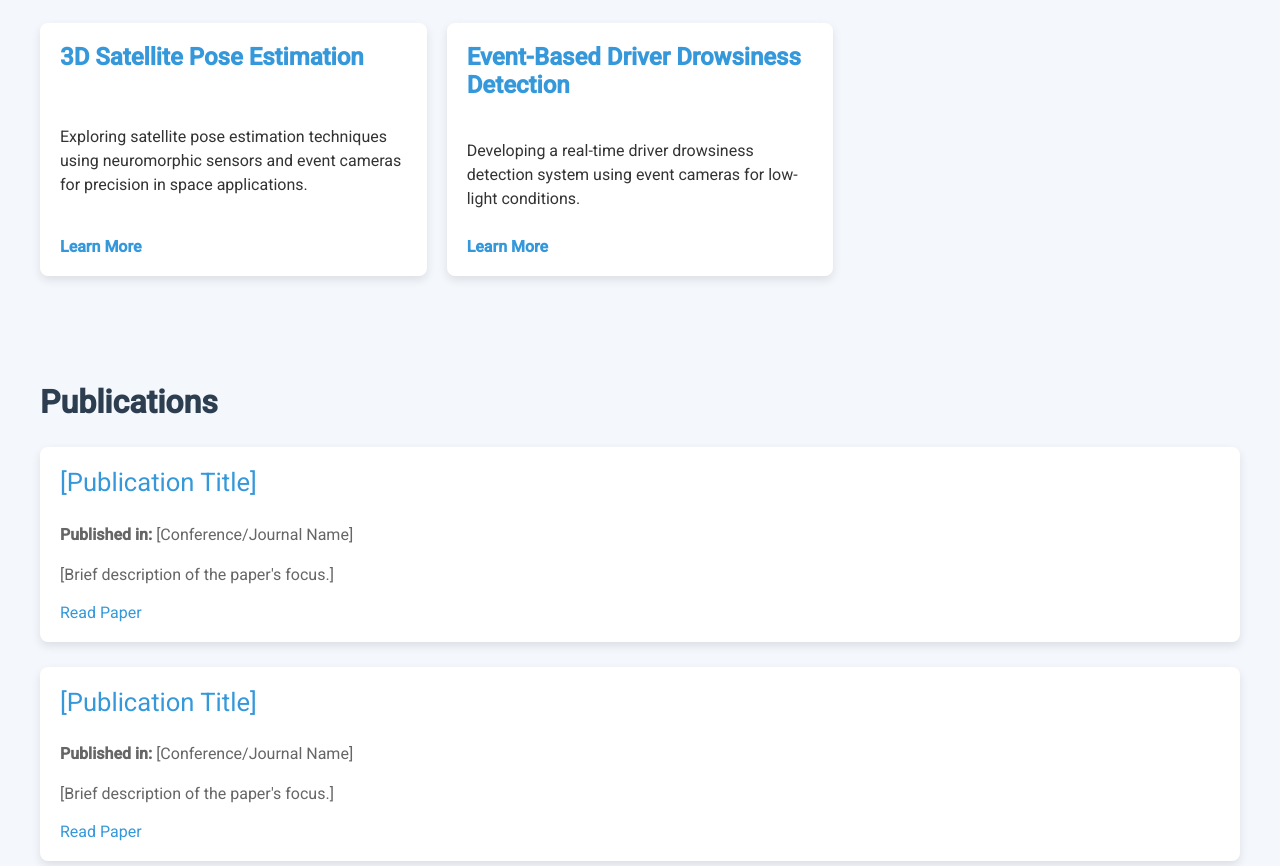
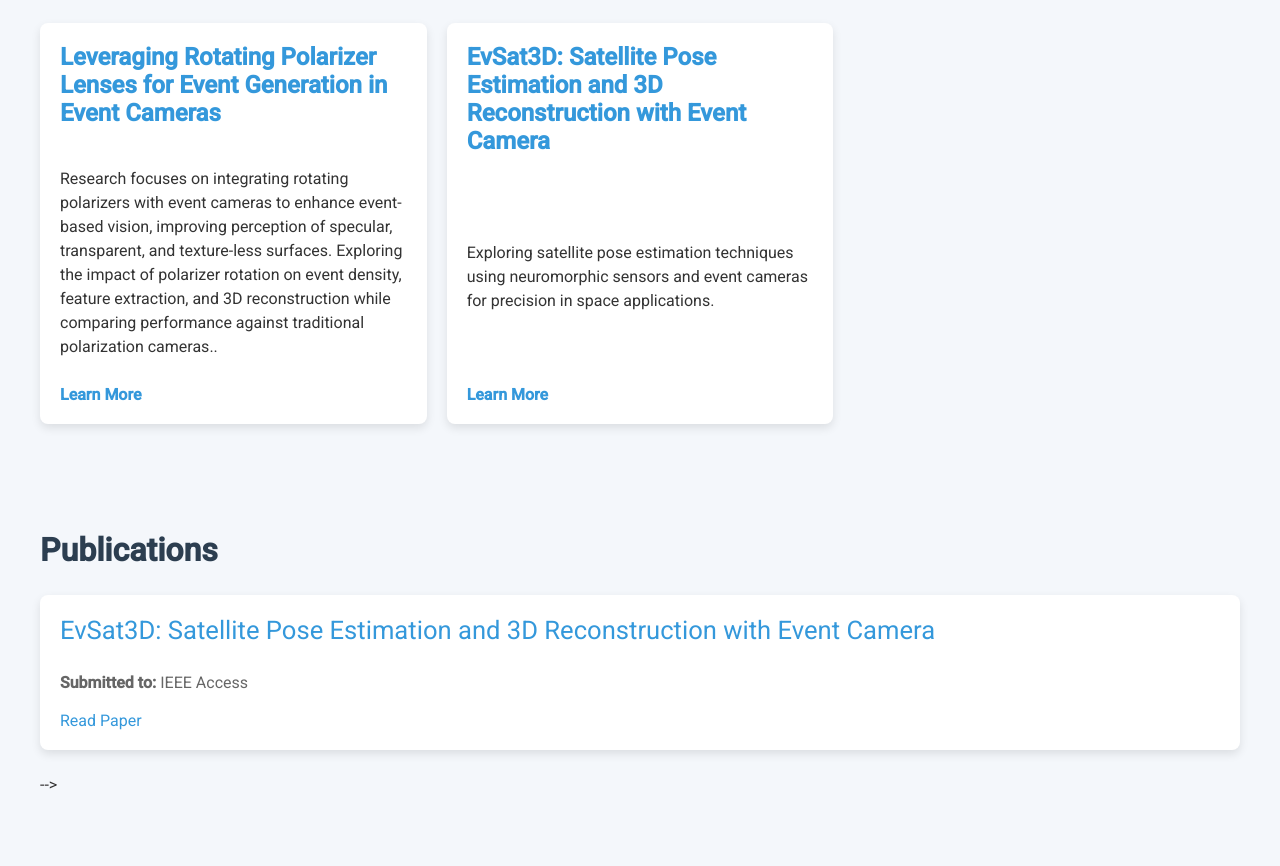
Before and after one commit to Shahid1Malik/Shahid1Malik.github.io, a website: page index.html in a window 1280 px wide. Shown: the part 586-1452 px from the top of the page. Drawn offline with Linux system fonts and the light colour scheme.

Commit message:
Update index.html

```diff
--- a/index.html
+++ b/index.html
@@ -235,15 +235,16 @@
     <h2>Research Projects</h2>
     <div class="content-wrapper">
       <div class="card">
-        <h3>3D Satellite Pose Estimation</h3>
+        <h3>Leveraging Rotating Polarizer Lenses for Event Generation in Event Cameras</h3>
+        <p>Research focuses on integrating rotating polarizers with event cameras to enhance event-based vision, improving perception of specular, transparent, and texture-less surfaces. Exploring the impact of polarizer rotation on event density, feature extraction, and 3D reconstruction while comparing performance against traditional polarization cameras..</p>
+        <a href="#" target="_blank">Learn More</a>
+      </div>
+      <div class="card">
+        <h3>EvSat3D: Satellite Pose Estimation and 3D Reconstruction with Event Camera</h3>
         <p>Exploring satellite pose estimation techniques using neuromorphic sensors and event cameras for precision in space applications.</p>
         <a href="#" target="_blank">Learn More</a>
       </div>
-      <div class="card">
-        <h3>Event-Based Driver Drowsiness Detection</h3>
-        <p>Developing a real-time driver drowsiness detection system using event cameras for low-light conditions.</p>
-        <a href="#" target="_blank">Learn More</a>
-      </div>
+
     </div>
   </section>
 
@@ -252,32 +253,32 @@
     <div class="publications-list">
       <!-- Publication 1 -->
       <div class="publication-item">
-        <h3>[Publication Title]</h3>
-        <p><strong>Published in:</strong> [Conference/Journal Name]</p>
-        <p>[Brief description of the paper's focus.]</p>
+        <h3>EvSat3D: Satellite Pose Estimation and 3D Reconstruction with Event Camera</h3>
+        <p><strong>Submitted to:</strong> IEEE Access</p>
+<!--         <p>[Brief description of the paper's focus.]</p> -->
         <a href="[Publication_Link]" class="publication-link" target="_blank">Read Paper</a>
       </div>
       <!-- Publication 2 -->
-      <div class="publication-item">
+<!--       <div class="publication-item">
         <h3>[Publication Title]</h3>
         <p><strong>Published in:</strong> [Conference/Journal Name]</p>
         <p>[Brief description of the paper's focus.]</p>
         <a href="[Publication_Link]" class="publication-link" target="_blank">Read Paper</a>
       </div>
       <!-- Publication 3 (Dummy) -->
-      <div class="publication-item">
+<!--       <div class="publication-item">
         <h3>Enhancing Vision Systems for Robotics</h3>
         <p><strong>Presented at:</strong> [Conference/Journal Name]</p>
         <p>This paper covers methods to improve vision systems in robotic applications using event-based sensors.</p>
         <a href="[Publication_Link]" class="publication-link" target="_blank">Read Paper</a>
-      </div>
+      </div> -->
       <!-- Publication 4 (Dummy) -->
-      <div class="publication-item">
+<!--       <div class="publication-item">
         <h3>Deep Learning for Autonomous Vehicles</h3>
         <p><strong>Presented at:</strong> [Conference/Journal Name]</p>
         <p>This publication presents advancements in deep learning algorithms for autonomous vehicle navigation and obstacle avoidance in real-time environments.</p>
         <a href="[Publication_Link]" class="publication-link" target="_blank">Read Paper</a>
-      </div>
+      </div> --> -->
     </div>
   </section>
 
```
